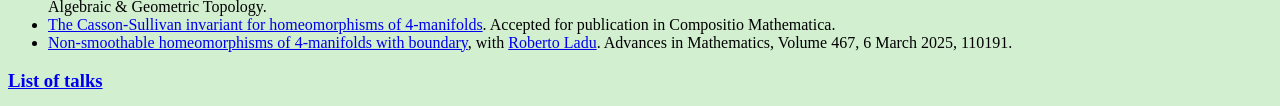
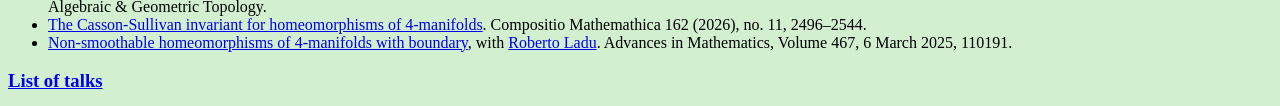
Before and after one commit to dapgalvin/dapgalvin.github.io, a plain HTML site: page index.html in a window 1280 px wide. Shown: the part 367-473 px from the top of the page. Drawn offline with Linux system fonts and the light colour scheme.

Commit message:
Update index.html

```diff
--- a/index.html
+++ b/index.html
@@ -26,7 +26,7 @@ body {background-color: #D2EFD0; }
 		<li> <a href="3_dim_obstruction.pdf">Geometric obstructions for xi-fillings of 3-manifolds</a>, with <a href="https://people.mpim-bonn.mpg.de/teichner/Math/index.html">Peter Teichner</a> and <a href="https://sites.google.com/view/simonavesela/home">Simona Vesel&aacute</a>.  Preprint.
 		<li> <a href="PI_vs_I.pdf">Pseudo-isotopy versus isotopy for homeomorphisms of 4-manifolds</a>, with <a href="https://sites.google.com/view/isaccononinomath/home-page">Isacco Nonino</a>.  Preprint.
 		<li> <a href="https://arxiv.org/pdf/2411.08775">Algorithms in 4-manifold topology</a>, with the participants of the workshop `Algorithms in 4-manifold topology' held at Regensburg university in September 2024.  Accepted for publication in Algebraic & Geometric Topology.
-		<li> <a href="cs_realisation.pdf">The Casson-Sullivan invariant for homeomorphisms of 4-manifolds</a>.  Accepted for publication in Compositio Mathematica.
+		<li> <a href="cs_realisation.pdf">The Casson-Sullivan invariant for homeomorphisms of 4-manifolds</a>. Compositio Mathemathica 162 (2026), no. 11, 2496–2544.
 		<li> <a href="non-smoothable_homeo_with_boundary.pdf">Non-smoothable homeomorphisms of 4-manifolds with boundary</a>, with <a href="https://sites.google.com/view/robertoladu/home?authuser=0">Roberto Ladu</a>.   Advances in Mathematics, Volume 467, 6 March 2025, 110191.
 		</ul>
 	<h3> <a href="talks">List of talks</a></h3>
```
